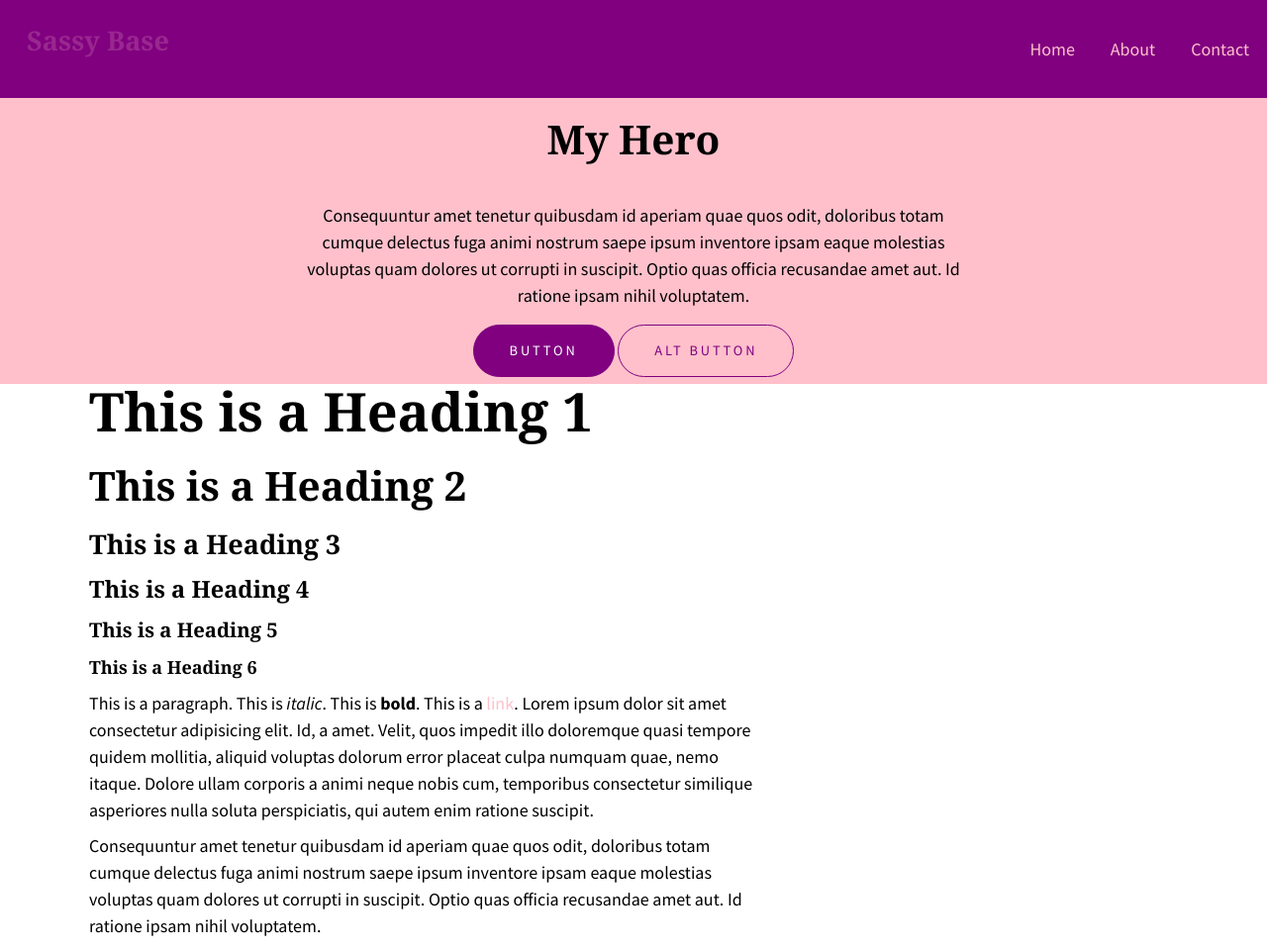
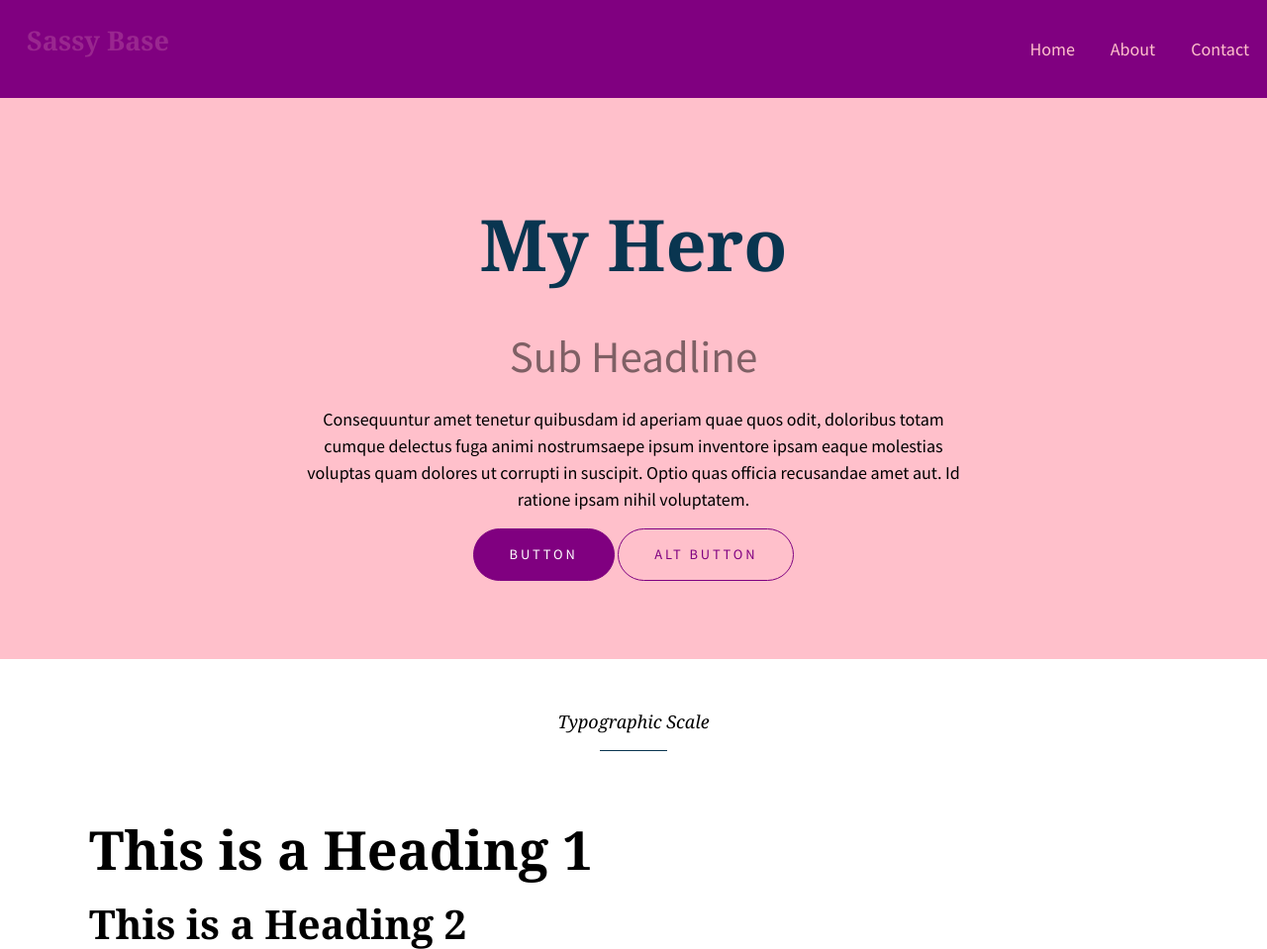
Before and after one commit to mrgvisitacion/sassy-base2, a plain HTML site: page index.html in a window 1280 px wide. Shown: the top 959 px of the page at 99% size. Drawn offline with Linux system fonts and the light colour scheme; a script that the page names is missing; a web font is replaced by a local one.

Commit message:
Adjusted Hero and Sections

```diff
--- a/index.html
+++ b/index.html
@@ -35,12 +35,11 @@
         </nav>
     </header>
 
-    <section class="hero">
+    <section class="hero textcentered">
         <div class="container">
-            <h2>My Hero</h2>
-            <p>Consequuntur amet tenetur quibusdam id aperiam quae quos odit, doloribus totam cumque delectus fuga animi nostrum
-                    saepe ipsum inventore ipsam eaque molestias voluptas quam dolores ut corrupti in suscipit. Optio quas officia recusandae
-                    amet aut. Id ratione ipsam nihil voluptatem.</p>
+            <h2 class="headline">My Hero</h2>
+            <h3 class="subheadline">Sub Headline</h3>
+            <p>Consequuntur amet tenetur quibusdam id aperiam quae quos odit, doloribus totam cumque delectus fuga animi nostrumsaepe ipsum inventore ipsam eaque molestias voluptas quam dolores ut corrupti in suscipit. Optio quas officia recusandae amet aut. Id ratione ipsam nihil voluptatem.</p>
                 <a href="#" class="button">Button</a>
                 <a href="#" class="button alt">Alt Button</a>
         </div>
@@ -50,6 +49,8 @@
 
     <div class="container">
 
+        <h2 class="sectionhead">Typographic Scale</h2>
+
         <h1>This is a Heading 1</h1>
         <h2>This is a Heading 2</h2>
         <h3>This is a Heading 3</h3>
@@ -57,28 +58,26 @@
         <h5>This is a Heading 5</h5>
         <h6>This is a Heading 6</h6>
 
-        <p>This is a paragraph. This is <em>italic</em>. This is <strong>bold</strong>. This is a <a href="#">link</a>. Lorem ipsum dolor sit amet consectetur adipisicing elit. Id, a amet. Velit, quos impedit illo doloremque quasi tempore
-        quidem mollitia, aliquid voluptas dolorum error placeat culpa numquam quae, nemo itaque. Dolore ullam corporis a
-        animi neque nobis cum, temporibus consectetur similique asperiores nulla soluta perspiciatis, qui autem enim ratione
-        suscipit.
-        </p>
+        <p>This is a paragraph. This is <em>italic</em>. This is <strong>bold</strong>. This is a <a href="#">link</a>. Lorem ipsum dolor sit amet consectetur adipisicing elit. Id, a amet. Velit, quos impedit illo doloremque quasi tempore quidem mollitia, aliquid voluptas dolorum error placeat culpa numquam quae, nemo itaque. Dolore ullam corporis a animi neque nobis cum, temporibus consectetur similique asperiores nulla soluta perspiciatis, qui autem enim ratione suscipit.</p>
 
-        <p>Consequuntur amet tenetur quibusdam id aperiam quae quos odit, doloribus totam cumque delectus fuga animi nostrum
-        saepe ipsum inventore ipsam eaque molestias voluptas quam dolores ut corrupti in suscipit. Optio quas officia recusandae
-        amet aut. Id ratione ipsam nihil voluptatem.</p>
+
+        <p>Consequuntur amet tenetur quibusdam id aperiam quae quos odit, doloribus totam cumque delectus fuga animi nostrum saepe ipsum inventore ipsam eaque molestias voluptas quam dolores ut corrupti in suscipit. Optio quas officia recusandae amet aut. Id ratione ipsam nihil voluptatem.</p>
 
         <hr />
 
+
+<section>
+    <div class="container">
+        <div class="sectionhead">Type Specimen</div>
+    </div>
+</section>
 
         <h2 class="headline">Headline</h2>
         <h3 class="subheadline">This is a Subheader</h3>
 
         <p class="meta">Meta Info</p>
 
-        <p>This is a paragraph. This is <em>italic</em>. This is <strong>bold</strong>. This is a <a href="#">link</a>. Lorem ipsum dolor sit amet consectetur adipisicing elit. Id, a amet. Velit, quos impedit illo doloremque quasi tempore
-            quidem mollitia, aliquid voluptas dolorum error placeat culpa numquam quae, nemo itaque. Dolore ullam corporis a
-            animi neque nobis cum, temporibus consectetur similique asperiores nulla soluta perspiciatis, qui autem enim ratione
-            suscipit.
+        <p>This is a paragraph. This is <em>italic</em>. This is <strong>bold</strong>. This is a <a href="#">link</a>. Lorem ipsum dolor sit amet consectetur adipisicing elit. Id, a amet. Velit, quos impedit illo doloremque quasi temporequidem mollitia, aliquid voluptas dolorum error placeat culpa numquam quae, nemo itaque. Dolore ullam corporis a animi neque nobis cum, temporibus consectetur similique asperiores nulla soluta perspiciatis, qui autem enim rationesuscipit.
         </p>
 
         <a href="#" class="button">Button</a>
@@ -86,9 +85,12 @@
 
 
 
+
     <hr />
 
     <div class="demo">
+
+        <h2 class="sectionhead">Resuable Grid</h2>
 
             <div class="row">
                 <div class="column one-half">Column</div>
@@ -96,7 +98,7 @@
 
             <div class="row">
                 <div class="column one-half">Column</div>
-                <div class="column one-half">Column djskaldj jkldajskl jklsajdkl jksaldjiwaldj klsaiwj klsaj klwajk qpowrj ifadj iqjsaikl</div>
+                <div class="column one-half">Column</div>
             </div>
 
             <div class="row">
@@ -148,8 +150,7 @@
             </div>
             <div class="column one-half">
                 <h3>Right Column</h3>
-                <p>Lorem ipsum dolor sit amet, consectetur adipiscing elit. Mauris tincidunt lacus eget neque
-                    aliquet cursus.</p>
+                <p>Lorem ipsum dolor sit amet, consectetur adipiscing elit. Mauris tincidunt lacus eget neque aliquet cursus.</p>
             </div>
         </div>
 
@@ -159,8 +160,7 @@
             </div>
             <div class="column one-half">
                 <h3>Left Column</h3>
-                <p>Lorem ipsum dolor sit amet, consectetur adipiscing elit. Mauris tincidunt lacus eget neque
-                    aliquet cursus.</p>
+                <p>Lorem ipsum dolor sit amet, consectetur adipiscing elit. Mauris tincidunt lacus eget neque aliquet cursus.</p>
             </div>
         </div>
 
@@ -171,13 +171,9 @@
             </div>
             <div class="column one-half">
                 <h3>Center Column</h3>
-                <p>Lorem ipsum dolor sit amet, consectetur adipiscing elit. Mauris tincidunt lacus eget neque
-                    aliquet cursus.</p>
+                <p>Lorem ipsum dolor sit amet, consectetur adipiscing elit. Mauris tincidunt lacus eget neque aliquet cursus.</p>
             </div>
         </div>
-
-
-
 
 
 
--- a/scss/partials/_structure.scss
+++ b/scss/partials/_structure.scss
@@ -49,6 +49,10 @@ a {
 
 }
 
+section {
+    padding: 4em 0;
+}
+
 /* HERO */
 
 .hero {
@@ -67,3 +71,20 @@ a {
         padding: .5em;
     }
 }
+
+.sectionhead {
+    font-size: 1em;
+    font-weight: normal;
+    font-style: italic;
+    text-align: center;
+    margin: 1em auto 1em auto;
+    padding: 2em 0 0 0;
+}
+
+.sectionhead:after {
+    display: block;
+    border-bottom: 1px solid $accent-color;
+    width:10%;
+    margin: 1em auto 4em auto;
+    content: "";
+}
--- a/scss/partials/_typography.scss
+++ b/scss/partials/_typography.scss
@@ -57,3 +57,12 @@ hr {
     color: $type-color-lightgrey;
     margin-bottom: 1.5em;
 }
+
+
+.textcentered {
+    text-align:center;
+    * {
+        margin-left: auto;
+        margin-right: auto;
+    }
+}
```
Also changed, not shown: css/style.css.
